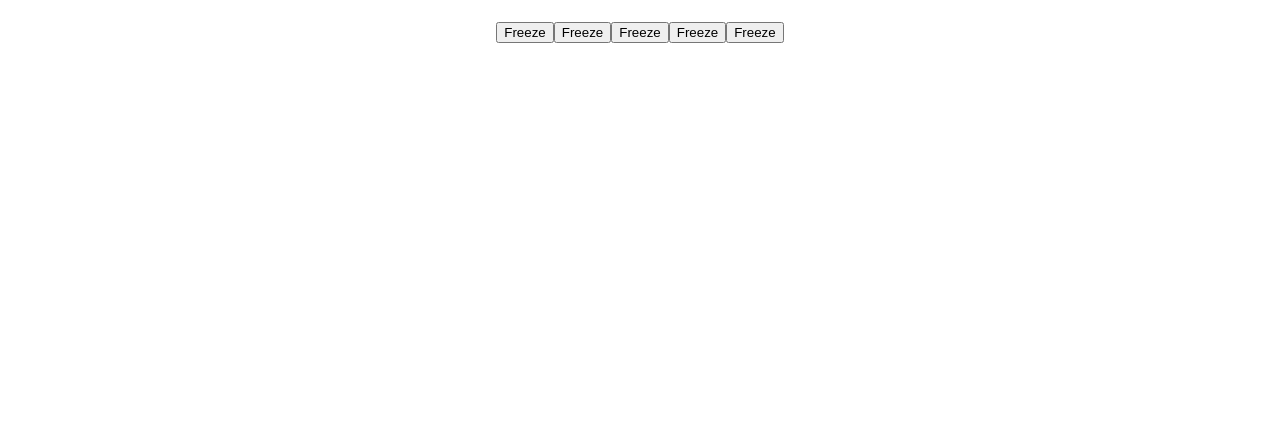
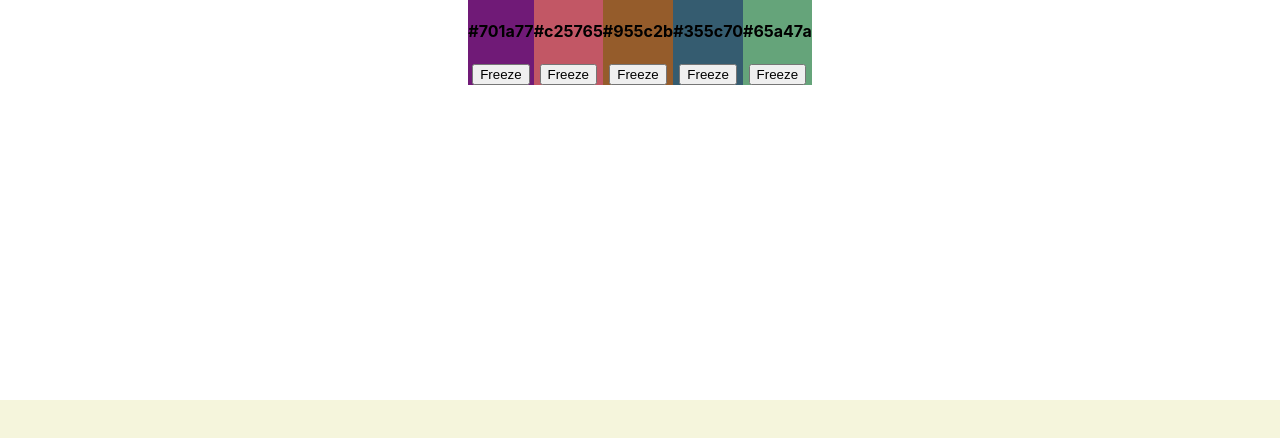
Before and after one commit to Dunn-Austen/palette-picker-fe, a React (Create React App) app: page / in a window 1280 px wide. Shown: the top 438 px of the page. Built offline with nearby package versions, Linux system fonts and the light colour scheme.

Commit message:
Get random palette colors to display

```diff
--- a/src/Components/App/App.css
+++ b/src/Components/App/App.css
@@ -1,14 +1,10 @@
-.App {
+.app {
+  background-color: beige;
+  height: 100vh;
   text-align: center;
 }
 
-.App-header {
-  background-color: #282c34;
-  min-height: 100vh;
-  display: flex;
-  flex-direction: column;
-  align-items: center;
-  justify-content: center;
-  font-size: calc(10px + 2vmin);
-  color: white;
+.colors-section {
+  height: 50vh;
+  background-color: white;
 }
--- a/src/Components/ColorCard/ColorCard.css
+++ b/src/Components/ColorCard/ColorCard.css
@@ -0,0 +1,3 @@
+.color-card {
+  height: 100%;
+}
--- a/src/Components/ColorCard/ColorCard.js
+++ b/src/Components/ColorCard/ColorCard.js
@@ -1,13 +1,13 @@
 import React from 'react'
 import './ColorCard.css'
 
-const ColorCard = props => {
-  const { hexColor } = props;
-
+const ColorCard = (props) => {
+  const { hexCode, isSaved, setIsSaved } = props;
+  console.log(hexCode);
   return (
-    <article className='color-card' style={{backgroundColor: `#${hexColor}`}}>
+    <article className='color-card' style={{backgroundColor: hexCode}}>
       <h1 className='hex-display'>
-        {hexColor}
+        {hexCode}
       </h1>
       <button>
         Freeze
```
